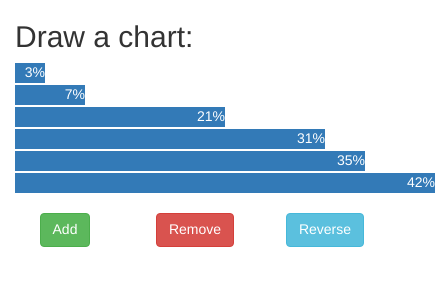
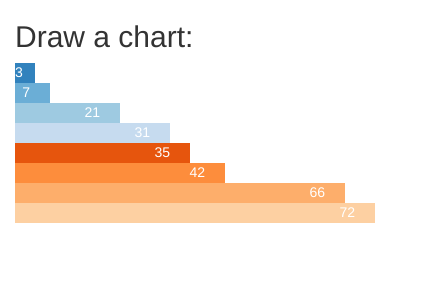
Before and after one commit to teone/d3-workshop, a website: page src/index.html in a window 390 px wide. Shown: the whole page, 435 px wide, since content can reach past the window. Drawn offline with nearby package versions, Linux system fonts and the light colour scheme; files that its build step writes are made by us from their sources.

Commit message:
Responsive bars with scale

```diff
--- a/src/app/main.js
+++ b/src/app/main.js
@@ -1,58 +1,36 @@
 'use strict';
 
-var data = [3, 7, 21, 31, 35, 42];
+const data = [3, 7, 21, 31, 35, 42, 66, 72];
 
-var duration = 3000;
+const color = d3.scale.category20c();
 
-const update = (data) => {
+const update = () => {
+  const width = $('.container').width();
 
-  let el = d3.select(".chart")
-  .selectAll("div")
-  .data(data);
+  const xScale = d3.scale.linear()
+    .domain([0, d3.max(data)])
+    .range([0, width]);
 
-  el.enter()
-  .append("div")
-  .attr({
-    class: 'bar'
-  })
-  .style({
-    width: '0px'
-  });
+  const container = d3.select('.chart');
 
-  el
-  .exit()
-  .transition()
-  .duration(duration)
-  .style({
-    width: '0px'
-  })
-  .remove();
+  const els = container
+    .selectAll('div')
+    .data(data);
 
-  el
-  .transition()
-  .duration(duration)
-  .style({
-    width: d => `${d * 10}px`
-  })
-  .text(d => `${d}%`);
-}
+  els.enter()
+    .append('div');
 
+  els
+    .style({
+      width: d => `${xScale(d)}px`,
+      height: '20px',
+      'background-color': (d, i) => color(i)
+    })
+    .text(d => d);
+};
 
-update(data);
+update();
 
-$(document).ready(() => {
-  $('#addBtn').click(() => {
-    data.push(Math.round(Math.random() * 50));
-    update(data);
-  });
-
-  $('#rmBtn').click(() => {
-    data.splice(data.length - 1, 1);
-    update(data);
-  });
-
-  $('#rvBtn').click(() => {
-    data = data.reverse();
-    update(data);
-  });
-})
+$(window).resize(() => {
+  update();
+});
--- a/src/index.html
+++ b/src/index.html
@@ -13,23 +13,6 @@
     <h2>Draw a chart:</h2>
 
     <div class="chart"></div>
-    <div class="row">
-      <div class="col-xs-4 text-center">
-        <a href="#" id="addBtn" class="btn btn-success">
-          Add
-        </a>
-      </div>
-      <div class="col-xs-4 text-center">
-        <a href="#" id="rmBtn" class="btn btn-danger">
-          Remove
-        </a>
-      </div>
-      <div class="col-xs-4 text-center">
-        <a href="#" id="rvBtn" class="btn btn-info">
-          Reverse
-        </a>
-      </div>
-    </div>
   </div>
 
   <!-- bower:js -->
--- a/src/sass/main.scss
+++ b/src/sass/main.scss
@@ -1,14 +1,9 @@
 @import '../bower_components/bootstrap-sass/assets/stylesheets/_bootstrap.scss';
 
 .chart {
-  .bar {
-    background: $brand-primary;
+  div {
     color: #fff;
-    margin-top: 2px;
     text-align: right;
+    padding-right: 20px;
   }
 }
-
-.chart + .row {
-  margin-top: 20px
-}
```
Also changed, not shown: README.md, src/dist/main.js, src/style/main.css.
